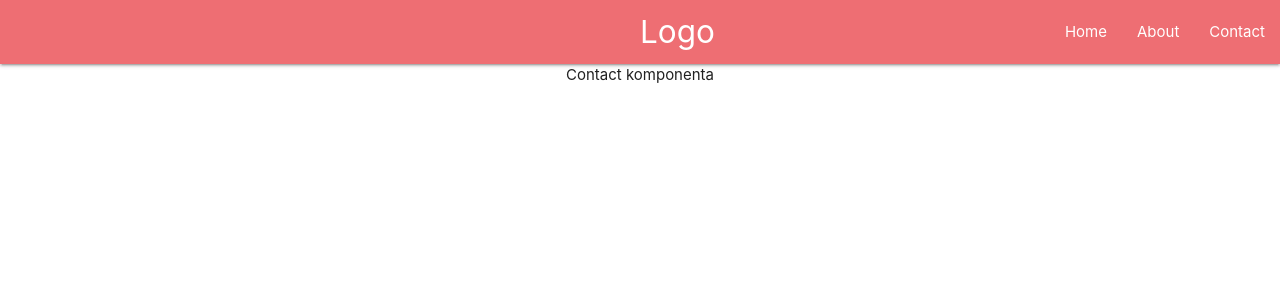
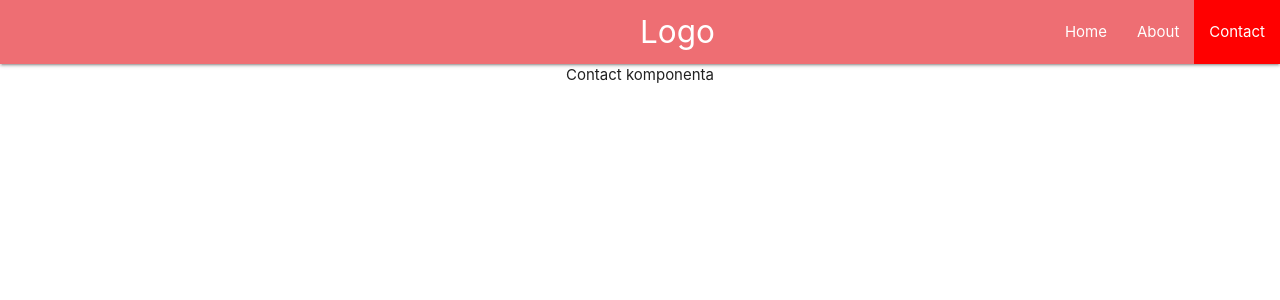
Before and after one commit to stedza93/WebCourse-Frontend, a React (Create React App) app in the folder spa-app-rrouter/: page /contact in a window 1280 px wide. Shown: the top 300 px of the page. Built offline with nearby package versions, Linux system fonts and the light colour scheme.

Commit message:
NavLink dodat, proslijedjen linkom props komponenti Contact

```diff
--- a/spa-app-rrouter/src/components/Contact.js
+++ b/spa-app-rrouter/src/components/Contact.js
@@ -1,5 +1,6 @@
 import React from "react";
-function Contact() {
+function Contact(props) {
+  console.log(props)
   return <div>Contact komponenta</div>;
 }
 export default Contact;
--- a/spa-app-rrouter/src/components/Navbar.js
+++ b/spa-app-rrouter/src/components/Navbar.js
@@ -1,5 +1,5 @@
 import React from "react";
-import { Link } from "react-router-dom";
+import { Link,NavLink } from "react-router-dom";
 function Navbar() {
   return (
     <nav>
@@ -15,7 +15,7 @@ function Navbar() {
             <Link to="/about">About</Link>
           </li>
           <li>
-            <Link to="/contact">Contact</Link>
+            <NavLink to={{ pathname: "/contact", josNesto: true }}>Contact</NavLink>
           </li>
         </ul>
       </div>
--- a/spa-app-rrouter/src/index.css
+++ b/spa-app-rrouter/src/index.css
@@ -11,3 +11,6 @@ code {
   font-family: source-code-pro, Menlo, Monaco, Consolas, 'Courier New',
     monospace;
 }
+li a.active{
+  background: red;
+}
```
